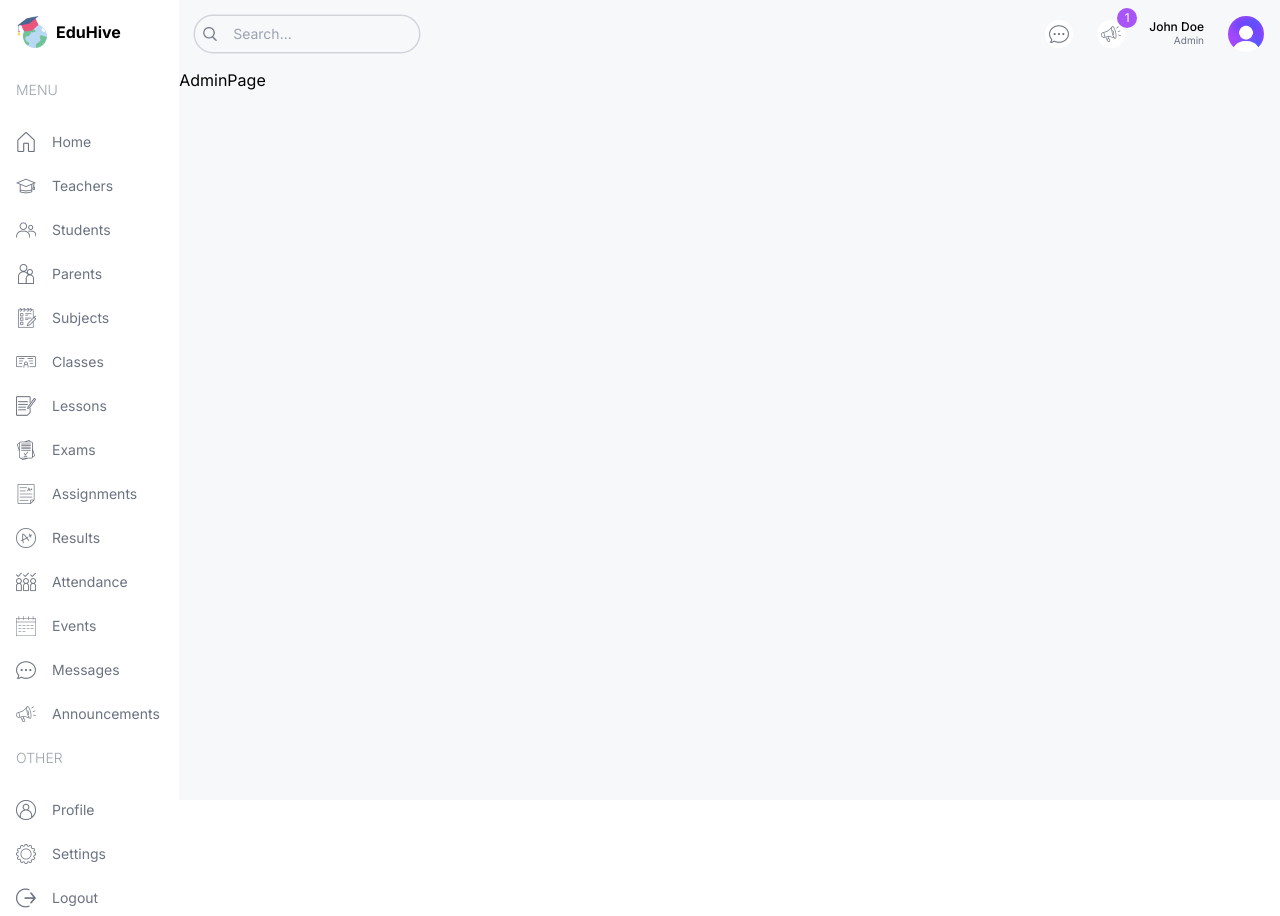
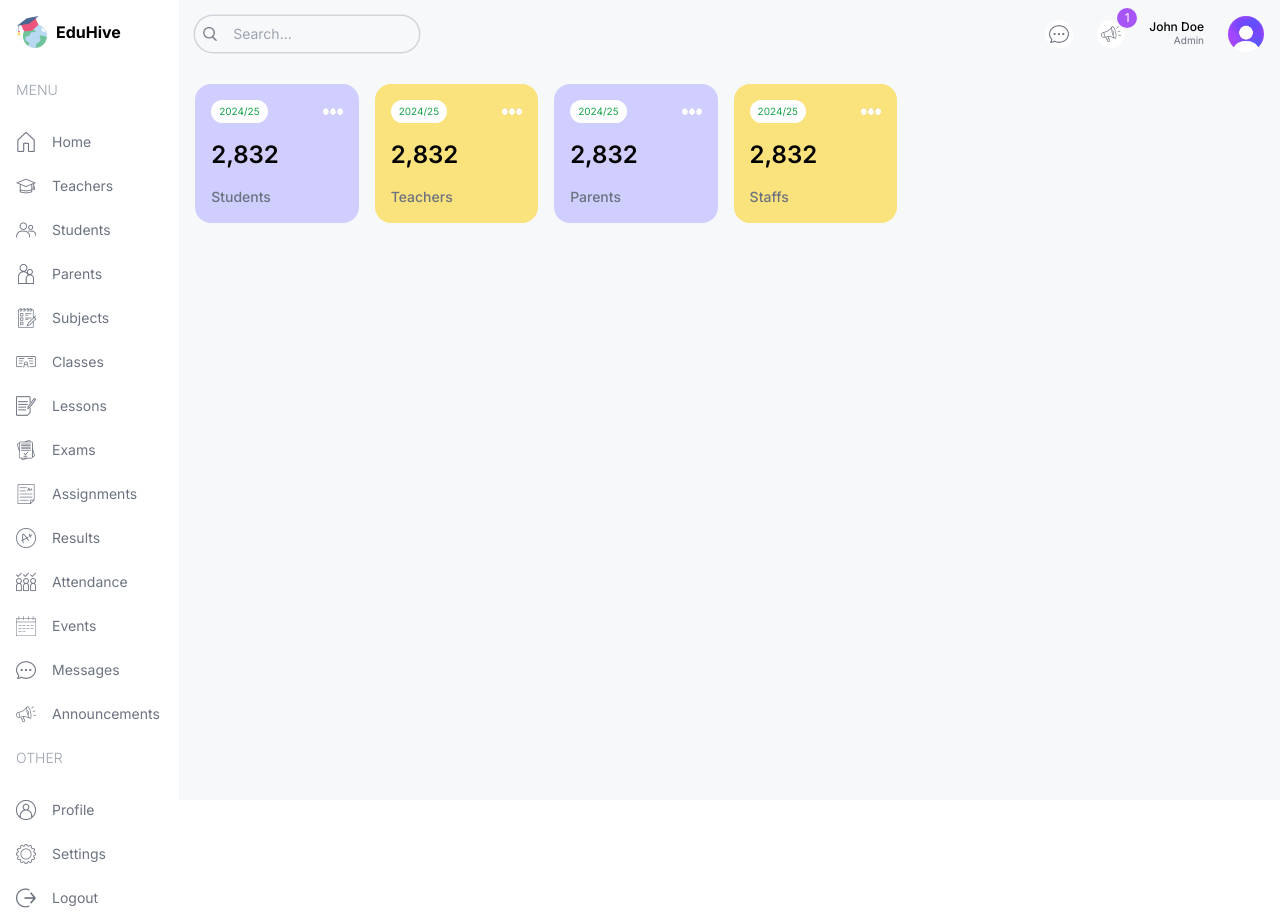
Before and after one commit to MahsinSaifullah/eduhive, a Next.js app: page /admin in a window 1280 px wide. Built offline with nearby package versions, Linux system fonts and the light colour scheme.

Commit message:
feat: add UserCard on admin dashboard

```diff
--- a/src/app/(dashboard)/admin/page.tsx
+++ b/src/app/(dashboard)/admin/page.tsx
@@ -1,5 +1,19 @@
+import UserCard from '@/components/UserCard';
+
 const AdminPage = () => {
-  return <div>AdminPage</div>;
+  return (
+    <div className="p-4 flex flex-col gap-4 md:flex-row">
+      <div className="w-full lg:w-2/3">
+        <div className="flex gap-4 justify-between flex-wrap">
+          <UserCard role="student" />
+          <UserCard role="teacher" />
+          <UserCard role="parent" />
+          <UserCard role="staff" />
+        </div>
+      </div>
+      <div className="w-full lg:w-1/3"></div>
+    </div>
+  );
 };
 
 export default AdminPage;
--- /dev/null
+++ b/src/components/UserCard.tsx
@@ -0,0 +1,23 @@
+import { Role } from '@/constants/types';
+import Image from 'next/image';
+
+type UserCardProps = {
+  role: Role;
+};
+
+const UserCard: React.FC<UserCardProps> = ({ role }) => {
+  return (
+    <div className="rounded-2xl odd:bg-lilac even:bg-lemon flex-1 p-4 min-w-[130px]">
+      <div className="flex justify-between">
+        <span className="text-[10px] bg-white px-2 py-1 rounded-full text-green-600">
+          2024/25
+        </span>
+        <Image src="/more.png" alt="" width={20} height={20} />
+      </div>
+      <h1 className="text-2xl font-semibold my-4">2,832</h1>
+      <h2 className="capitalize text-sm font-medium text-gray-500">{`${role}s`}</h2>
+    </div>
+  );
+};
+
+export default UserCard;
--- /dev/null
+++ b/src/constants/types.ts
@@ -0,0 +1 @@
+export type Role = 'admin' | 'student' | 'teacher' | 'parent' | 'staff';
--- a/tailwind.config.ts
+++ b/tailwind.config.ts
@@ -1,17 +1,25 @@
-import type { Config } from "tailwindcss";
+import type { Config } from 'tailwindcss';
 
 const config: Config = {
   content: [
-    "./src/pages/**/*.{js,ts,jsx,tsx,mdx}",
-    "./src/components/**/*.{js,ts,jsx,tsx,mdx}",
-    "./src/app/**/*.{js,ts,jsx,tsx,mdx}",
+    './src/pages/**/*.{js,ts,jsx,tsx,mdx}',
+    './src/components/**/*.{js,ts,jsx,tsx,mdx}',
+    './src/app/**/*.{js,ts,jsx,tsx,mdx}',
   ],
   theme: {
     extend: {
       backgroundImage: {
-        "gradient-radial": "radial-gradient(var(--tw-gradient-stops))",
-        "gradient-conic":
-          "conic-gradient(from 180deg at 50% 50%, var(--tw-gradient-stops))",
+        'gradient-radial': 'radial-gradient(var(--tw-gradient-stops))',
+        'gradient-conic':
+          'conic-gradient(from 180deg at 50% 50%, var(--tw-gradient-stops))',
+      },
+      colors: {
+        sky: '#C3EBFA',
+        lightSky: '#EDF9FD',
+        lilac: '#CFCEFF',
+        lightLilac: '#F1F0FF',
+        lemon: '#FAE27C',
+        lightLemon: '#FEFCE8',
       },
     },
   },
```
